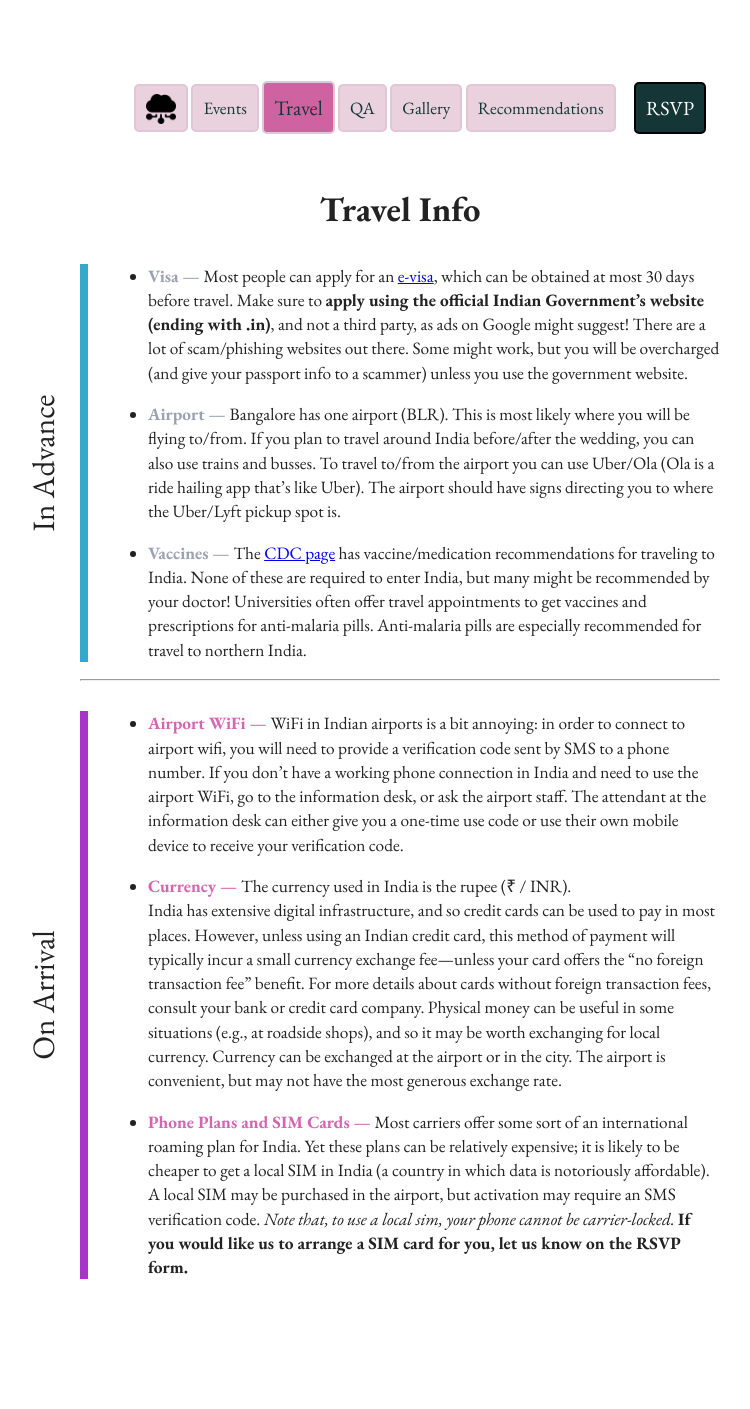
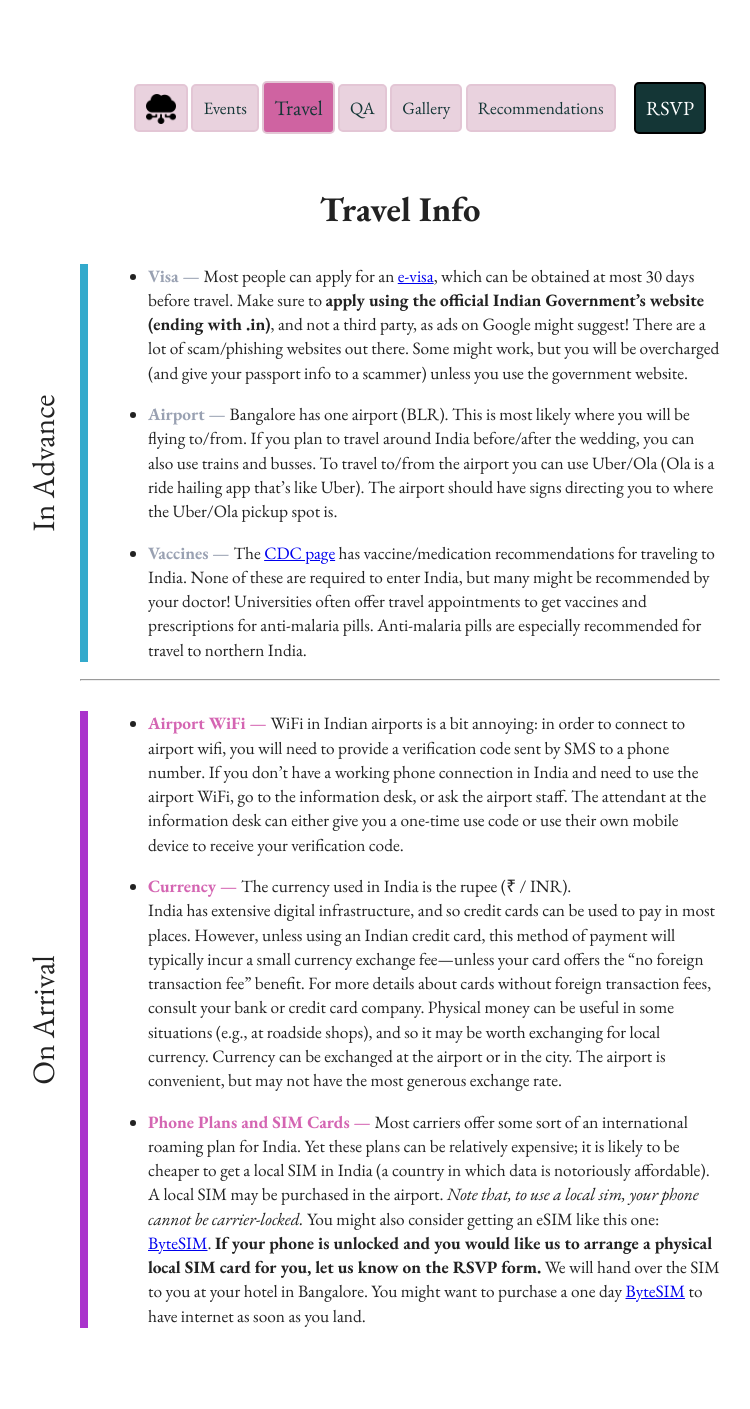
Before and after one commit to kaito-nakatani/shraito, a Jekyll site: the page built from _tabs/travel-info.md, in a window 1280 px wide. Shown: the whole page, without its empty margins (240-990 px from the left). Built offline with Jekyll 4.4.1, drawn with Linux system fonts in a browser that asks for light colours; before the commit the page ends 1361 px from its top, so only the background shows below that.

Commit message:
more typos

```diff
--- a/_tabs/travel-info.md
+++ b/_tabs/travel-info.md
@@ -20,7 +20,7 @@ leftblock: Travel Information
     Make sure to **apply using the official Indian Government's website (ending with .in)**, and not a third party, as ads on Google might suggest! There are a lot of scam/phishing websites out there. Some might work, but you will be overcharged (and give your passport info to a scammer) unless you use the government website.
 
 - <span class="establishment">Airport</span> Bangalore has one airport (BLR). This is most likely where you will be flying to/from. If you plan to travel around India before/after the wedding, you can also use trains and busses.
-To travel to/from the airport you can use Uber/Ola (Ola is a ride hailing app that's like Uber). The airport should have signs directing you to where the Uber/Lyft pickup spot is.
+To travel to/from the airport you can use Uber/Ola (Ola is a ride hailing app that's like Uber). The airport should have signs directing you to where the Uber/Ola pickup spot is.
 
 
 - <span class="establishment">Vaccines</span> The [CDC page](https://wwwnc.cdc.gov/travel/destinations/traveler/none/india) has vaccine/medication recommendations for traveling to India. None of these are required to enter India, but many might be recommended by your doctor!
@@ -42,8 +42,5 @@ For more details about cards without foreign transaction fees, consult your bank
   Physical money can be useful in some situations (e.g., at roadside shops), and so it may be worth exchanging for local currency.  Currency can be exchanged at the airport or in the city.  The airport is convenient, but may not have the most generous exchange rate.
 
 - <span class="establishment">Phone Plans and SIM Cards</span> Most carriers offer some sort of an international roaming plan for India. Yet these plans can be relatively expensive; it is likely to be cheaper to get a local SIM in India (a country in which data is notoriously affordable).
-A local SIM may be purchased in the airport, but activation may require an SMS verification code.
-*Note that, to use a local sim, your phone cannot be carrier-locked.*
-**If you would like us to arrange a SIM card for you, let us know on the RSVP form.**
-
+A local SIM may be purchased in the airport. *Note that, to use a local sim, your phone cannot be carrier-locked.* You might also consider getting an eSIM like this one: [ByteSIM](https://bytesim.com/products/esim-india?gad_source=1&gclid=Cj0KCQjwsoe5BhDiARIsAOXVoUt64x9dDqVGQpBMwWFxWQVRjnke6mcM_lDySPaOpWMs9d8qo0W1gwAaApbKEALw_wcB&sku=18066838164459257049580715). **If your phone is unlocked and you would like us to arrange a physical local SIM card for you, let us know on the RSVP form.** We will hand over the SIM to you at your hotel in Bangalore. You might want to purchase a one day [ByteSIM](https://bytesim.com/products/esim-india?gad_source=1&gclid=Cj0KCQjwsoe5BhDiARIsAOXVoUt64x9dDqVGQpBMwWFxWQVRjnke6mcM_lDySPaOpWMs9d8qo0W1gwAaApbKEALw_wcB&sku=18066838164459257049580715) to have internet as soon as you land.
 </div>
```
Also changed, not shown: _evts/chapra.md (+1 -1 lines), _evts/wed.md (+1 -1 lines), _tabs/qa.md (+1 -1 lines).
